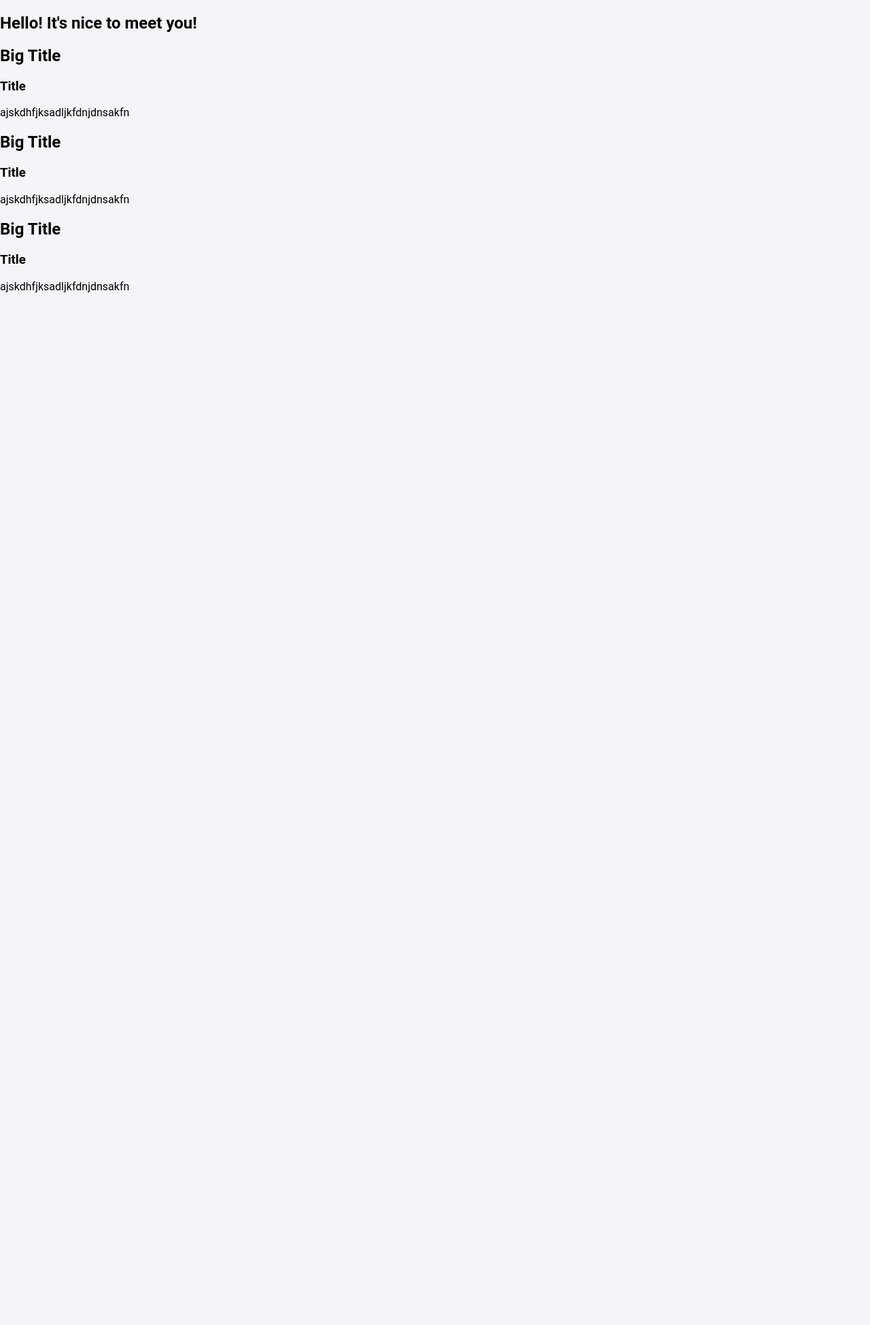
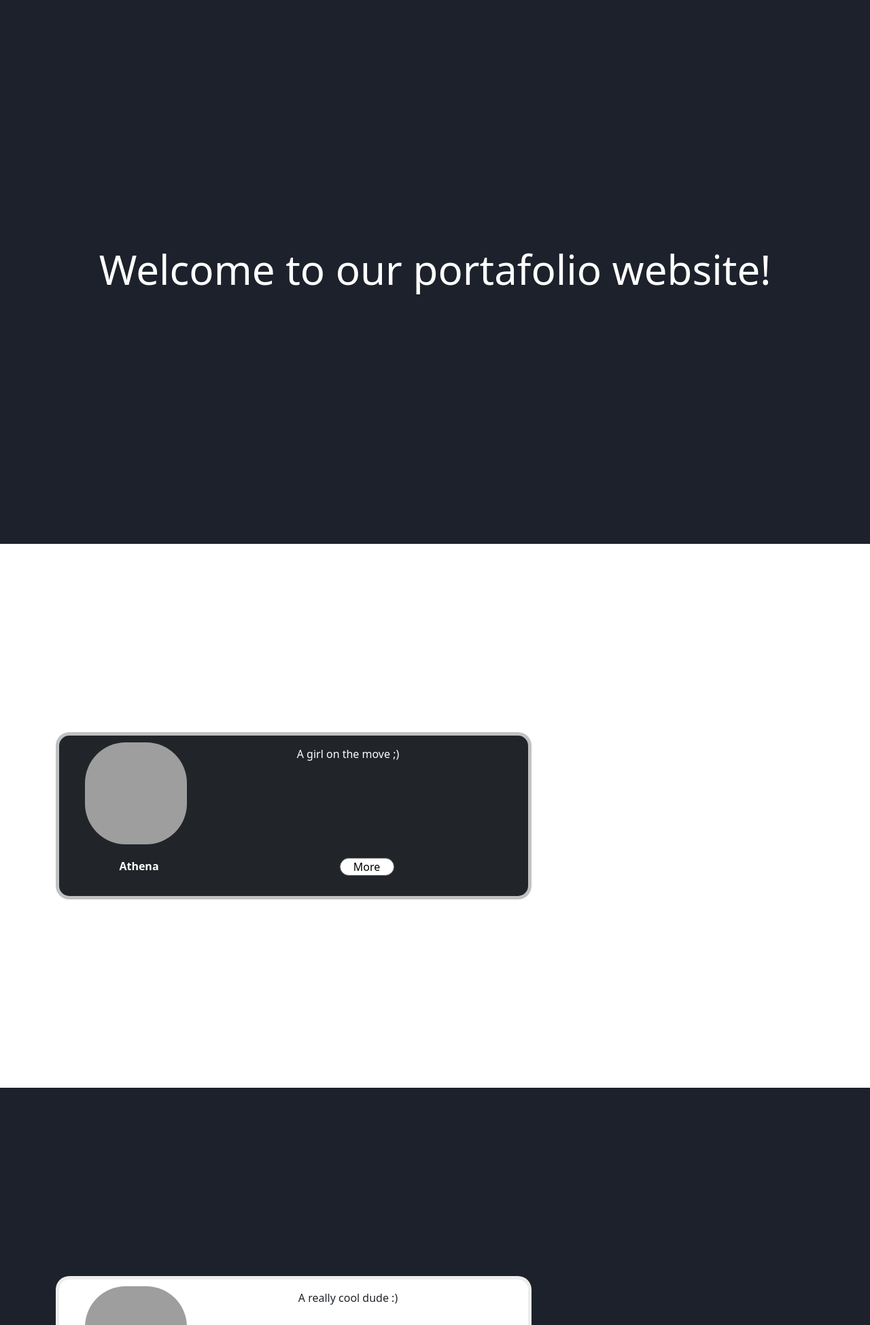
Before and after one commit to athenaleong/POD-3.3.0-T2-Portfolio, a Flask app: page / in a window 1280 px wide. Shown: the top 1949 px of the page at 68% size. Before the commit the page ends 430 px from the top, so only its background shows below. Run offline with Flask 2, Linux system fonts and the light colour scheme; grey boxes are pictures that could not be loaded.

Commit message:
Finished index.js, index.html, main.css

```diff
--- a/app/static/styles/main.css
+++ b/app/static/styles/main.css
@@ -1,4 +1,4 @@
-p, h1, h2, h3, h4, h5, h6, button {
+/* p, h1, h2, h3, h4, h5, h6, button {
     font-family: "Roboto", serif;
 }
 
@@ -60,24 +60,115 @@ body {
         font-size: 50px;
         font-weight: 700;
         color: white;
+} */
+
+*{
+    margin: 0;
+    padding: 0;
+    box-sizing: border-box;
 }
 
-.profile img {
+body {
+    background: #1D212B;
+}
+
+section {
+    min-height: 100vh;
+    display: flex;
+    justify-content: center;
+    align-items: center;
+}
+
+section:nth-child(1) {
+    color: #fff;
+}
+
+section:nth-child(2) {
+    color: #1D212B;
+    background: #fff;
+}
+
+section:nth-child(3) {
+    color: #fff;
+}
+
+section:nth-child(4) {
+    color: #1D212B;
+    background: #fff;}
+}
+
+section .container{
+    margin: 100px;
+}
+
+section h1 {
+    font-size: 60px;
+}
+
+section h2 {
+    font-size: 40px;
+    text-align: center;
+    text-transform: uppercase;
+}
+
+section .cards {
+    display: flex;
+    justify-content: center;
+}
+
+section .cards .text-card {
+    background: #2696E9;
+    margin: 20px;
+    padding: 20px;
+    width: 200px;
+    height: 100px
+}
+
+section .cards .text-card h3 {
+    font-size: 30px;
+    text-align: center;
+    text-transform: uppercase;
+    margin-bottom: 10px;
+}
+
+@media (max-width: 900px) {
+    section h1 {
+        font-size: 40px;
+    }
+
+    section.cards {
+        flex-direction: column;
+    }
+}
+
+.reveal {
+    position: relative;
+    transform: translateX(-400px);
+    opacity: 0;
+    transition: all 2s ease;
+}
+
+.reveal.active {
+    transform: translateX(0px);
+    opacity: 1;
+}
+/* .profile img {
     border-radius: 50%;
     max-width: 100%;
     max-height: 100%;
     margin-left: auto;
     margin-right: auto;
-        display: block;
     padding: 20px;
 }
 
 .profile .profile-picture {
+    display: flex;
+    align-content: start;
     margin-bottom: 30px;
     height: 200px;
-}
+} */
 
-.banner {
+/* .banner {
     padding: 20px 0px 50px 0px;
     height: 150px;
     background-color: #1d539f;
@@ -94,4 +185,78 @@ body {
     color: white;
     font-size: 50px;
     font-weight: 700;
+} */
+.grid-container {
+    display: grid;
+    grid-template-columns: auto auto;
+    background-color: #212529;
+    padding: 10px;
+    border: 5px solid rgba(233, 233, 233, 0.8);
+    border-radius: 20px;
 }
+.grid-container2 {
+    display: grid;
+    grid-template-columns: auto auto;
+    background-color: white;
+    padding: 10px;
+    border: 5px solid rgba(233, 233, 233, 0.8);
+    border-radius: 20px;
+}
+.grid-item {
+    background-color: white;
+    padding: 20px;
+    font-size: 30px;
+    text-align: center;
+    font-size: 16px;
+    font-weight: bold;
+    background-color: #212529;
+    color: white;
+}
+.grid-item2{
+    background-color: #212529;
+    padding: 20px;
+    font-size: 30px;
+    text-align: center;
+    font-size: 16px;
+    font-weight: bold;
+    background-color: white;
+    color: #212529;
+}
+.bio {
+    background-color: white;
+    padding: 20px;
+    font-size: 30px;
+    text-align: center;
+    font-size: 16px;
+    background-color: #212529;
+    color: white;
+    width: 400px;
+    padding: 5px !important;
+}
+.bio2 {
+    background-color: #212529;
+    padding: 20px;
+    font-size: 30px;
+    text-align: center;
+    font-size: 16px;
+    background-color: white;
+    color: #212529;
+    width: 400px;
+    padding: 5px !important;
+}
+.avatar {
+    height: 150px;
+    border-radius: 60px;
+    width: 150px;
+    margin-right: 10px;
+}
+.button {
+    background-color: white;
+    color: black;
+    border: 1.5px solid gray;
+    width: 80px;
+    border-radius: 20px;
+}
+.button:hover {
+    box-shadow: 0 12px 16px 0 rgba(255, 255, 255, 0.24), 0 17px 50px 0 rgba(0,0,0,0.19);
+  }
--- a/app/templates/index.html
+++ b/app/templates/index.html
@@ -10,6 +10,7 @@
     <meta property="og:title" content="Personal Portfolio" />
     <meta property="og:description" content="My Personal Portfolio" />
     <meta property="og:url" content="{{ url }}" />
+    <link href="https://cdn.jsdelivr.net/npm/bootstrap@5.0.1/dist/css/bootstrap.min.css" rel="stylesheet" integrity="sha384-+0n0xVW2eSR5OomGNYDnhzAbDsOXxcvSN1TPprVMTNDbiYZCxYbOOl7+AMvyTG2x" crossorigin="anonymous">
 
     <link rel="preconnect" href="https://fonts.gstatic.com" />
 
@@ -19,67 +20,78 @@
   </head>
 
   <body>
-    <!-- <header class="nav-bar">
-        <div class="nav-content">
-            <a href="/">
-                <div class="nav-logo">
-                    <img src="./static/img/logo.svg" />
-                </div>
-            </a>
-        </div>
-    </header>
-
-    <div class="profile">
-        <div id="profile-picture" class="profile-picture">
-            <img src="./static/img/logo.jpg">
-        </div>
-        <h1>{{ title }}</h1>
-    </div> -->
-    <!-- <div class="profile">
-        <div class="profile-picture">
-            <img src="./static/img/logo.jpg">
-        </div>
-        <div class="profile-bio">2</div>
-    </div> -->
     <section>
-      <h1>Hello! It's nice to meet you!</h1>
+      <h1>Welcome to our portafolio website!</h1>
     </section>
+    <!-- First Card -->
     <section>
       <div class="container reveal">
-        <h2>Big Title</h2>
-        <div class="cards">
-          <div class="text-card">
-            <h3>Title</h3>
-            <p>ajskdhfjksadljkfdnjdnsakfn</p>
+        <div style="width: 700px;">
+          <div>
+          <div class="grid-container">
+            <div style="display:flex; justify-content: center;">
+              <img src="https://scontent-qro1-2.xx.fbcdn.net/v/t1.6435-9/84026727_2747323122019913_5645083294765678592_n.jpg?_nc_cat=110&ccb=1-3&_nc_sid=09cbfe&_nc_ohc=0t_wB7DPHbYAX_ApeFJ&_nc_ht=scontent-qro1-2.xx&oh=cb73fc4d0dcb64451779604fa73a4b67&oe=60E7CA33" class="avatar">
+            </div>
+            <div class="bio">
+              A girl on the move ;)
+            </div>
+            <div class="grid-item">
+              Athena
+            </div>
+            <div class="grid-item">
+              <button  onclick="window.open('/athena', '_self')" class="button">More</button>
+            </div>
           </div>
         </div>
-      </div>
+        </div>
+    </div>
     </section>
+    <!-- Second Card -->
     <section>
       <div class="container reveal">
-        <h2>Big Title</h2>
-        <div class="cards">
-          <div class="text-card">
-            <h3>Title</h3>
-            <p>ajskdhfjksadljkfdnjdnsakfn</p>
+        <div style="width: 700px;">
+          <div>
+          <div class="grid-container2">
+            <div style="display:flex; justify-content: center;">
+              <img src="https://scontent-qro1-2.xx.fbcdn.net/v/t1.6435-9/84026727_2747323122019913_5645083294765678592_n.jpg?_nc_cat=110&ccb=1-3&_nc_sid=09cbfe&_nc_ohc=0t_wB7DPHbYAX_ApeFJ&_nc_ht=scontent-qro1-2.xx&oh=cb73fc4d0dcb64451779604fa73a4b67&oe=60E7CA33" class="avatar">
+            </div>
+            <div class="bio2">
+              A really cool dude :)
+            </div>
+            <div class="grid-item2">
+              Patrick
+            </div>
+            <div class="grid-item2">
+              <button  onclick="window.open('/patrick', '_self')" class="button">More</button>
+            </div>
           </div>
         </div>
-      </div>
+        </div>
+    </div>
     </section>
+    <!-- Third Card -->
     <section>
       <div class="container reveal">
-        <h2>Big Title</h2>
-        <div class="cards">
-          <div class="text-card">
-            <h3>Title</h3>
-            <p>ajskdhfjksadljkfdnjdnsakfn</p>
+        <div style="width: 700px;">
+          <div>
+          <div class="grid-container">
+            <div style="display:flex; justify-content: center;">
+              <img src="https://scontent-qro1-2.xx.fbcdn.net/v/t1.6435-9/84026727_2747323122019913_5645083294765678592_n.jpg?_nc_cat=110&ccb=1-3&_nc_sid=09cbfe&_nc_ohc=0t_wB7DPHbYAX_ApeFJ&_nc_ht=scontent-qro1-2.xx&oh=cb73fc4d0dcb64451779604fa73a4b67&oe=60E7CA33" class="avatar">
+            </div>
+            <div class="bio">
+              Software and hardware passionate looking for ways to bring this passion to reality
+            </div>
+            <div class="grid-item">
+              Juan Carlos
+            </div>
+            <div class="grid-item">
+              <button  onclick="window.open('/juancarlos', '_self')" class="button">More</button>
+            </div>
           </div>
         </div>
-      </div>
+        </div>
+    </div>
     </section>
-    <!-- <a href="/juancarlos">Juan Carlos</a>
-    <a href="/athena">Athena</a>
-    <a href="/patrick">Patrick</a> -->
     <script type="text/javascript" src="{{url_for('static', filename='index.js')}}"></script>
   </body>
 </html>
```
Also changed, not shown: app/static/index.js (line endings or trailing spaces). Lines whose indentation alone changed are shown as unchanged.
